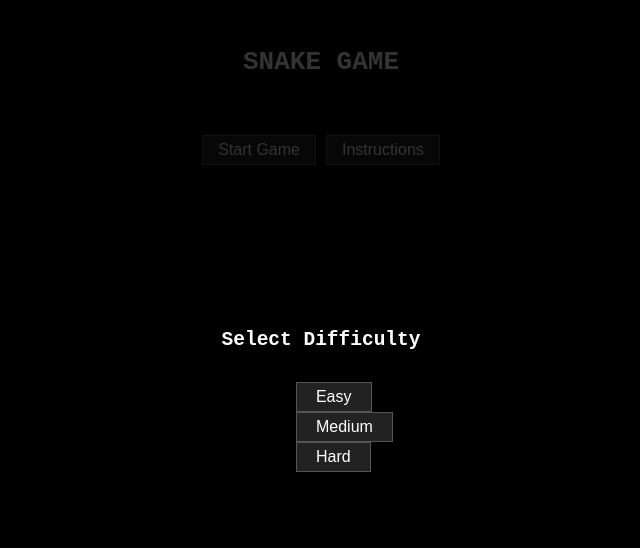
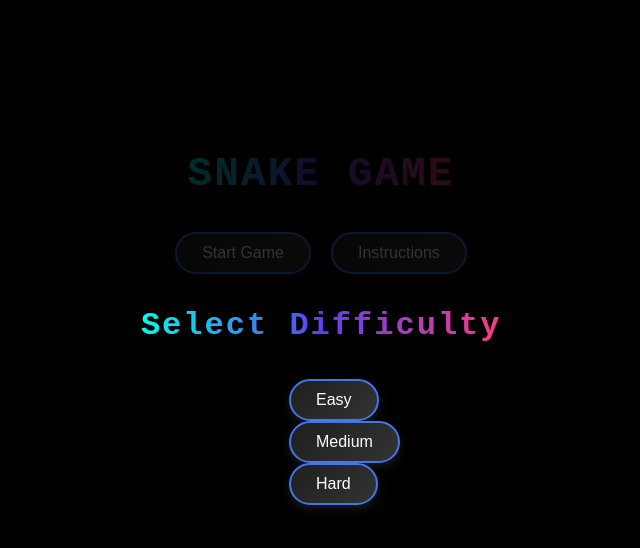
Before and after one commit to Subhajit2425/Snake-Game, a plain HTML site: page index.html in a window 1280 px wide. Both pictures are taken after a click on the button "Start Game". Shown: the whole page, without its empty margins (319-959 px from the left). Drawn offline with Linux system fonts and the light colour scheme.

Commit message:
Modification in the Code

```diff
--- a/index.html
+++ b/index.html
@@ -26,11 +26,18 @@
     width: 100vh;
   }
 
-    #controls, #menuButtons, #overButtons {
+  #menuButtons, #overButtons {
     display: flex;
     justify-content: center;
     gap: 10px;
     margin-top: 10px;
+  }
+
+  #controls {
+    display: flex;
+    justify-content: center;
+    gap: 10px;
+    margin-top: 4px;
   }
 
   #mobileControls {
@@ -49,33 +56,80 @@
   .mobileButtons {
     width: 60px;
     height: 60px;
+    border-radius: 50%;
   }
 
-    #SnakeM {
-      font-size: xx-large;
+  #SnakeM, #difficulty {
+    font-size: 2.5rem;
+    letter-spacing: 2px;
+    background: linear-gradient(90deg, #00ffea, #5b42f3, #ff3c83);
+    background-clip: text;               /* Add this line */
+    -webkit-background-clip: text;
+    -webkit-text-fill-color: transparent;
+    animation: pulseText 3s infinite;
+    margin-bottom: 20px;
+  }
+
+  #difficulty {
+    font-size: 2rem;
+  }
+
+
+  @keyframes pulseText {
+    0% { opacity: 1; transform: scale(1); }
+    50% { opacity: 0.8; transform: scale(1.05); }
+    100% { opacity: 1; transform: scale(1); }
+  }
+
+  #menu {
+    display: flex;
+    flex-direction: column;
+    align-items: center;
+    justify-content: center;
+    height: 50%;
+    animation: fadeIn 1s ease-in-out;
+  }
+
+  #menuButtons {
+    display: flex;
+    gap: 20px;
+    margin-top: 15px;
   }
 
   button {
-      font-size: 16px;
-      padding: 5px 15px;
-      background-color: #222;
-      color: white;
-      border: 1px solid #555;
+    font-size: 1rem;
+    padding: 10px 25px;
+    background: linear-gradient(135deg, #1f1f1f, #333);
+    color: #fff;
+    border: 2px solid rgb(65, 119, 234);
     cursor: pointer;
+    border-radius: 30px;
+    transition: all 0.3s ease;
+    box-shadow: 0 4px 10px rgba(255, 255, 255, 0.1);
   }
 
   button:hover {
-      background-color: #444;
+    background: linear-gradient(135deg, rgb(172, 15, 91), #4516b4);
+    transform: scale(1.05);
+    border-color: rgb(0, 240, 240);
   }
 
   #exitBtn, #toMenuBtn {
-      background-color: #C42B1C;
+    background: linear-gradient(135deg, #C42B1C, #a11f15);
+    border-color: #a11f15;
   }
 
   #exitBtn:hover, #toMenuBtn:hover {
-      background-color: #a11f15;
+    background: linear-gradient(135deg, #a11f15, #7f1611);
+  }
+
+  @keyframes fadeIn {
+    from { opacity: 0; transform: translateY(-10px); }
+    to { opacity: 1; transform: translateY(0); }
   }
 </style>
+
+
 </head>
 <body>
   <!-- ✅ Main Menu -->
@@ -150,12 +204,13 @@
     }
 
     function showMenu() {
-      document.getElementById("menu").classList.remove("hidden");
+      document.getElementById("menu").style.display = "flex"; // 👈 restore buttons
       gameDiv.classList.add("hidden");
       document.getElementById("gameOver").classList.add("hidden");
       clearInterval(gameInterval);
       gameRunning = false;
     }
+
 
     function isObstacle(j, i) {
       return obstacles.some(o => (j === o.x || j === o.x + 1) && (i === o.y || i === o.y + 1));
@@ -163,8 +218,7 @@
 
     function draw() {
       let output = '';
-      output += '[]=[]=[]=[]= [ GOLDEN SNAKE ] =[]=[]=[]=[]=\n\n';
-      output += ` * Game - ${gameNo} [ ${difficulty} ]\n`;
+      output += `   Game - ${gameNo} [ ${difficulty} ]\n`;
       output += ' :' + ':'.repeat(width + 4) + ':\n';
 
       for (let i = 0; i < height; i++) {
@@ -272,7 +326,7 @@
       isPaused = false;
       gameRunning = true;
 
-      document.getElementById("menu").classList.add("hidden");
+      document.getElementById("menu").style.display = "none";
       document.getElementById("gameOver").classList.add("hidden");
       gameDiv.classList.remove("hidden");
 
@@ -333,12 +387,12 @@
   </script>
 
   <!-- Add inside <body> -->
-  <div id="difficultyModal" style="position:fixed; top:0; left:0; width:100vw; height:100vh; background:#000000cc; color:white; display:none; align-items:center; justify-content:center; flex-direction:column; z-index:1000;">
-    <h2>Select Difficulty</h2>
+  <div id="difficultyModal" style="position:fixed; top: 0; left:0; width:100vw; height:100vh; background:#000000cc; color:white; display:none; align-items:center; justify-content:center; flex-direction:column; z-index:1000;">
+    <h2 id="difficulty">Select Difficulty</h2>
     <div>
-      <button onclick="setDifficulty('e')"> Easy </button>
-      <button onclick="setDifficulty('m')"> Medium </button>
-      <button onclick="setDifficulty('h')"> Hard </button>
+      <button onclick="setDifficulty('e')">Easy</button>
+      <button onclick="setDifficulty('m')">Medium</button>
+      <button onclick="setDifficulty('h')">Hard</button>
     </div>
   </div>
 </body>
```
Lines whose indentation alone changed are shown as unchanged.
